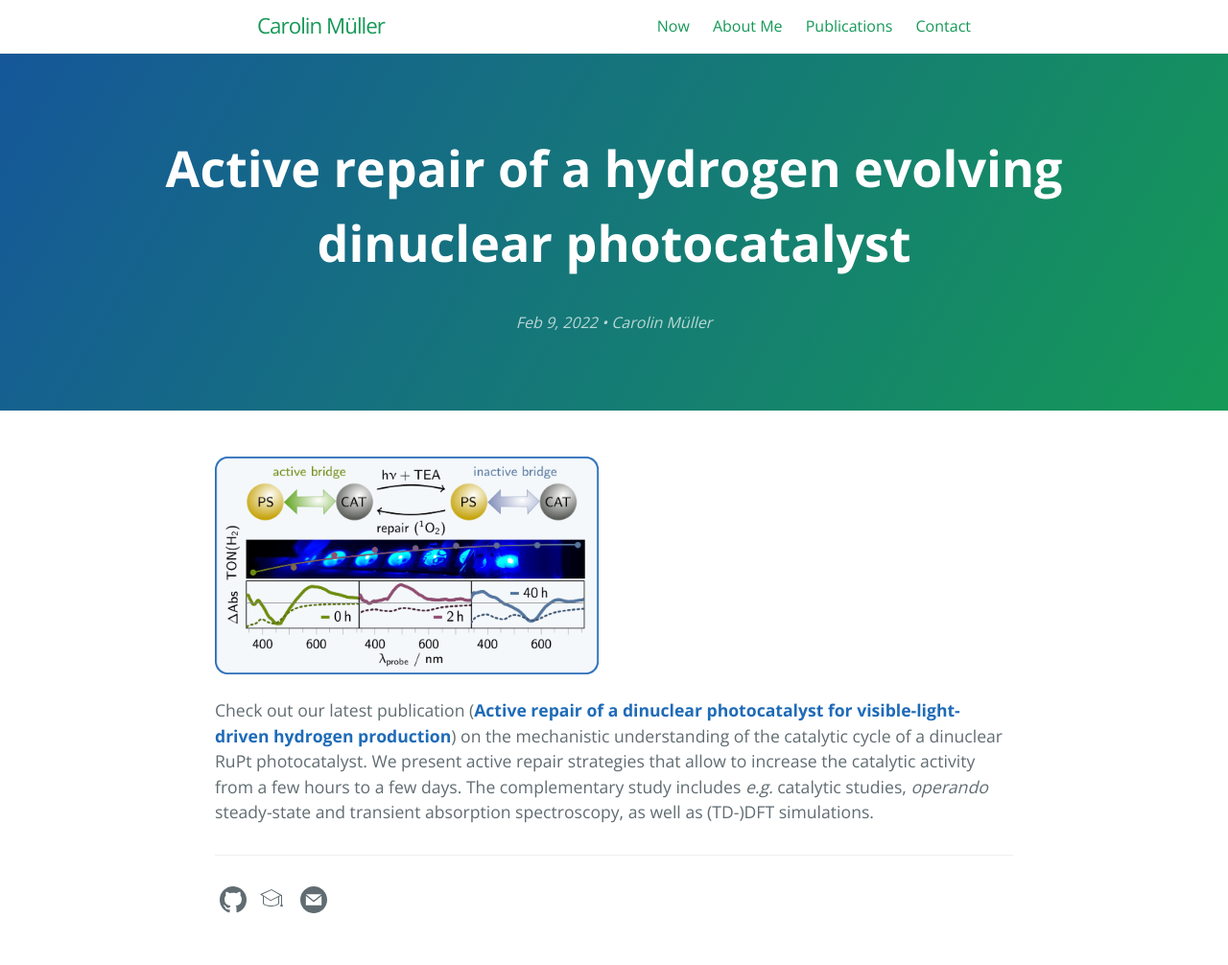
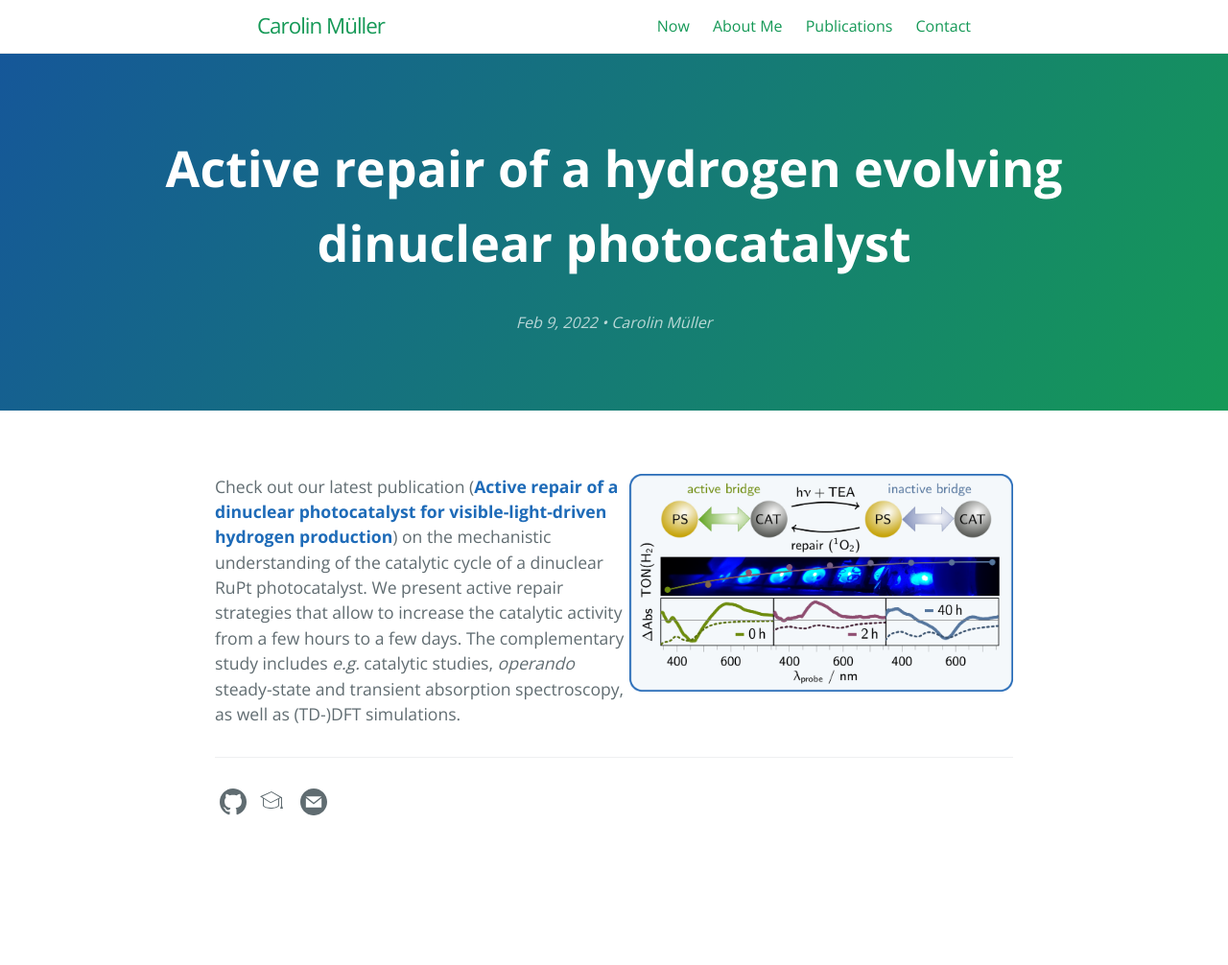
Before and after one commit to carolin-m/carolin-m.github.io, a Jekyll site: the page built from _posts/2022-02-09-ActiveRepair_NatChem.md, in a window 1280 px wide. Shown: the whole page at 96% size. Built offline with Jekyll 4.4.1, drawn with Linux system fonts in a browser that asks for light colours; after the commit the page ends 904 px from its top, so only the background shows below that.

Commit message:
Update 2022-02-09-ActiveRepair_NatChem.md

```diff
--- a/_posts/2022-02-09-ActiveRepair_NatChem.md
+++ b/_posts/2022-02-09-ActiveRepair_NatChem.md
@@ -3,7 +3,7 @@ layout: post
 title: "Active repair of a hydrogen evolving dinuclear photocatalyst"
 ---
 
-<img width=400 src='https://raw.githubusercontent.com/carolin-m/carolin-m.github.io/main/images/TOC_Active-Repair_NatChem.png'>
+<img style="float: right;" width=400 src='https://raw.githubusercontent.com/carolin-m/carolin-m.github.io/main/images/TOC_Active-Repair_NatChem.png'>
 
 Check out our latest publication ([**Active repair of a dinuclear photocatalyst for visible-light-driven hydrogen production**](https://www.nature.com/articles/s41557-021-00860-6)) on the mechanistic understanding of the catalytic cycle of a dinuclear RuPt photocatalyst.
 We present active repair strategies that allow to increase the catalytic activity from a few hours to a few days. The complementary study
```
